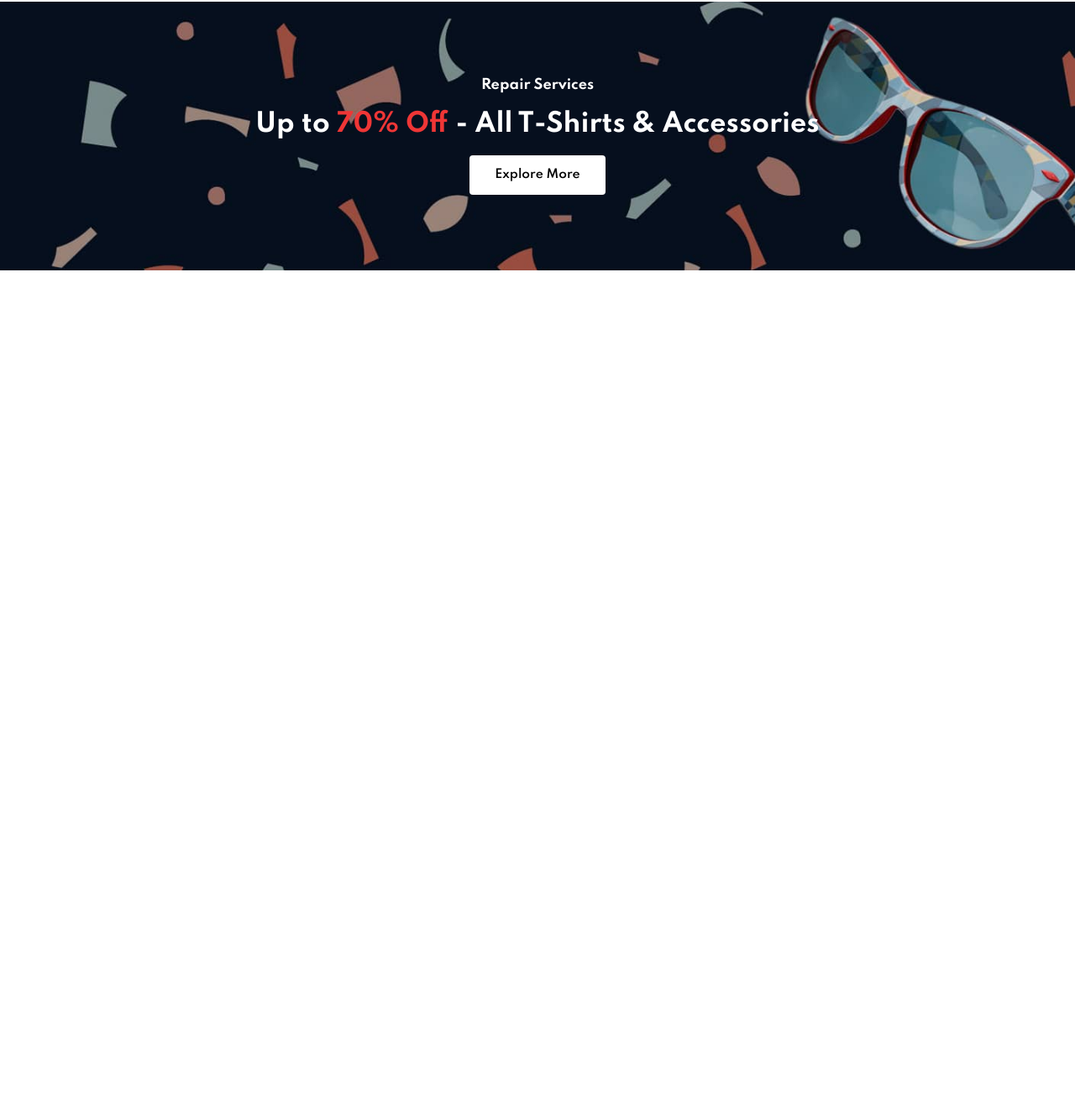
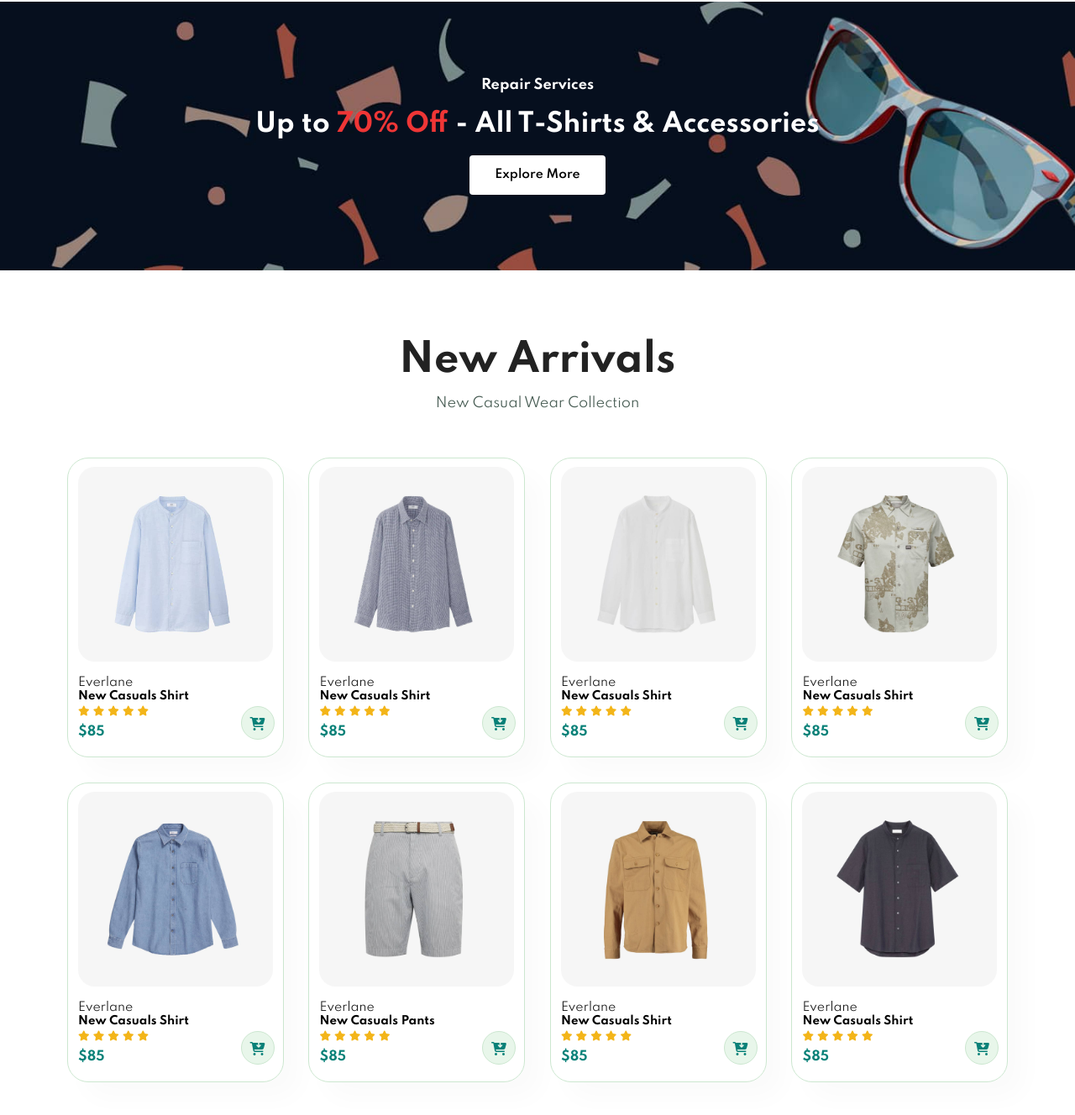
Before and after one commit to BhanuVikram/MERN_Ecommerce, a plain HTML site: page vanilla/index.html in a window 1280 px wide. Shown: the part 2130-3458 px from the top of the page at 84% size. Before the commit the page ends 2492 px from the top, so only its background shows below. Drawn offline with Linux system fonts and the light colour scheme.

Commit message:
Feature: New Arrivals section

```diff
--- a/vanilla/index.html
+++ b/vanilla/index.html
@@ -99,7 +99,7 @@
 
     <section id="product1" class="section-padding">
       <h2>Featured Products</h2>
-      <p>New Summer Collection Designs</p>
+      <p>New Summer Designs Collection</p>
       <div class="products-container">
         <div class="product">
           <img
@@ -264,6 +264,167 @@
       <button class="normal">Explore More</button>
     </section>
 
+    <!-- ***** NEW ARRIVALS SECTION ***** -->
+
+    <section id="product1" class="section-padding">
+      <h2>New Arrivals</h2>
+      <p>New Casual Wear Collection</p>
+      <div class="products-container">
+        <div class="product">
+          <img
+            src="./assets/images/products/products-9.jpg"
+            alt="New Casuals Shirt"
+          />
+          <div class="description">
+            <span>Everlane</span>
+            <h5>New Casuals Shirt</h5>
+            <div class="star">
+              <i class="fas fa-star"></i>
+              <i class="fas fa-star"></i>
+              <i class="fas fa-star"></i>
+              <i class="fas fa-star"></i>
+              <i class="fas fa-star"></i>
+            </div>
+            <h4>$85</h4>
+          </div>
+          <a href="#"><i class="fas fa-cart-arrow-down cart"></i></a>
+        </div>
+        <div class="product">
+          <img
+            src="./assets/images/products/products-10.jpg"
+            alt="New Casuals Shirt"
+          />
+          <div class="description">
+            <span>Everlane</span>
+            <h5>New Casuals Shirt</h5>
+            <div class="star">
+              <i class="fas fa-star"></i>
+              <i class="fas fa-star"></i>
+              <i class="fas fa-star"></i>
+              <i class="fas fa-star"></i>
+              <i class="fas fa-star"></i>
+            </div>
+            <h4>$85</h4>
+          </div>
+          <a href="#"><i class="fas fa-cart-arrow-down cart"></i></a>
+        </div>
+        <div class="product">
+          <img
+            src="./assets/images/products/products-11.jpg"
+            alt="New Casuals Shirt"
+          />
+          <div class="description">
+            <span>Everlane</span>
+            <h5>New Casuals Shirt</h5>
+            <div class="star">
+              <i class="fas fa-star"></i>
+              <i class="fas fa-star"></i>
+              <i class="fas fa-star"></i>
+              <i class="fas fa-star"></i>
+              <i class="fas fa-star"></i>
+            </div>
+            <h4>$85</h4>
+          </div>
+          <a href="#"><i class="fas fa-cart-arrow-down cart"></i></a>
+        </div>
+        <div class="product">
+          <img
+            src="./assets/images/products/products-12.jpg"
+            alt="New Casuals Shirt"
+          />
+          <div class="description">
+            <span>Everlane</span>
+            <h5>New Casuals Shirt</h5>
+            <div class="star">
+              <i class="fas fa-star"></i>
+              <i class="fas fa-star"></i>
+              <i class="fas fa-star"></i>
+              <i class="fas fa-star"></i>
+              <i class="fas fa-star"></i>
+            </div>
+            <h4>$85</h4>
+          </div>
+          <a href="#"><i class="fas fa-cart-arrow-down cart"></i></a>
+        </div>
+        <div class="product">
+          <img
+            src="./assets/images/products/products-13.jpg"
+            alt="New Casuals Shirt"
+          />
+          <div class="description">
+            <span>Everlane</span>
+            <h5>New Casuals Shirt</h5>
+            <div class="star">
+              <i class="fas fa-star"></i>
+              <i class="fas fa-star"></i>
+              <i class="fas fa-star"></i>
+              <i class="fas fa-star"></i>
+              <i class="fas fa-star"></i>
+            </div>
+            <h4>$85</h4>
+          </div>
+          <a href="#"><i class="fas fa-cart-arrow-down cart"></i></a>
+        </div>
+        <div class="product">
+          <img
+            src="./assets/images/products/products-14.jpg"
+            alt="New Casuals Pants"
+          />
+          <div class="description">
+            <span>Everlane</span>
+            <h5>New Casuals Pants</h5>
+            <div class="star">
+              <i class="fas fa-star"></i>
+              <i class="fas fa-star"></i>
+              <i class="fas fa-star"></i>
+              <i class="fas fa-star"></i>
+              <i class="fas fa-star"></i>
+            </div>
+            <h4>$85</h4>
+          </div>
+          <a href="#"><i class="fas fa-cart-arrow-down cart"></i></a>
+        </div>
+        <div class="product">
+          <img
+            src="./assets/images/products/products-15.jpg"
+            alt="New Casuals Shirt"
+          />
+          <div class="description">
+            <span>Everlane</span>
+            <h5>New Casuals Shirt</h5>
+            <div class="star">
+              <i class="fas fa-star"></i>
+              <i class="fas fa-star"></i>
+              <i class="fas fa-star"></i>
+              <i class="fas fa-star"></i>
+              <i class="fas fa-star"></i>
+            </div>
+            <h4>$85</h4>
+          </div>
+          <a href="#"><i class="fas fa-cart-arrow-down cart"></i></a>
+        </div>
+        <div class="product">
+          <img
+            src="./assets/images/products/products-16.jpg"
+            alt="New Casuals Shirt"
+          />
+          <div class="description">
+            <span>Everlane</span>
+            <h5>New Casuals Shirt</h5>
+            <div class="star">
+              <i class="fas fa-star"></i>
+              <i class="fas fa-star"></i>
+              <i class="fas fa-star"></i>
+              <i class="fas fa-star"></i>
+              <i class="fas fa-star"></i>
+            </div>
+            <h4>$85</h4>
+          </div>
+          <a href="#"><i class="fas fa-cart-arrow-down cart"></i></a>
+        </div>
+      </div>
+    </section>
+
     <script src="./scripts/script.js"></script>
   </body>
 </html>
```
